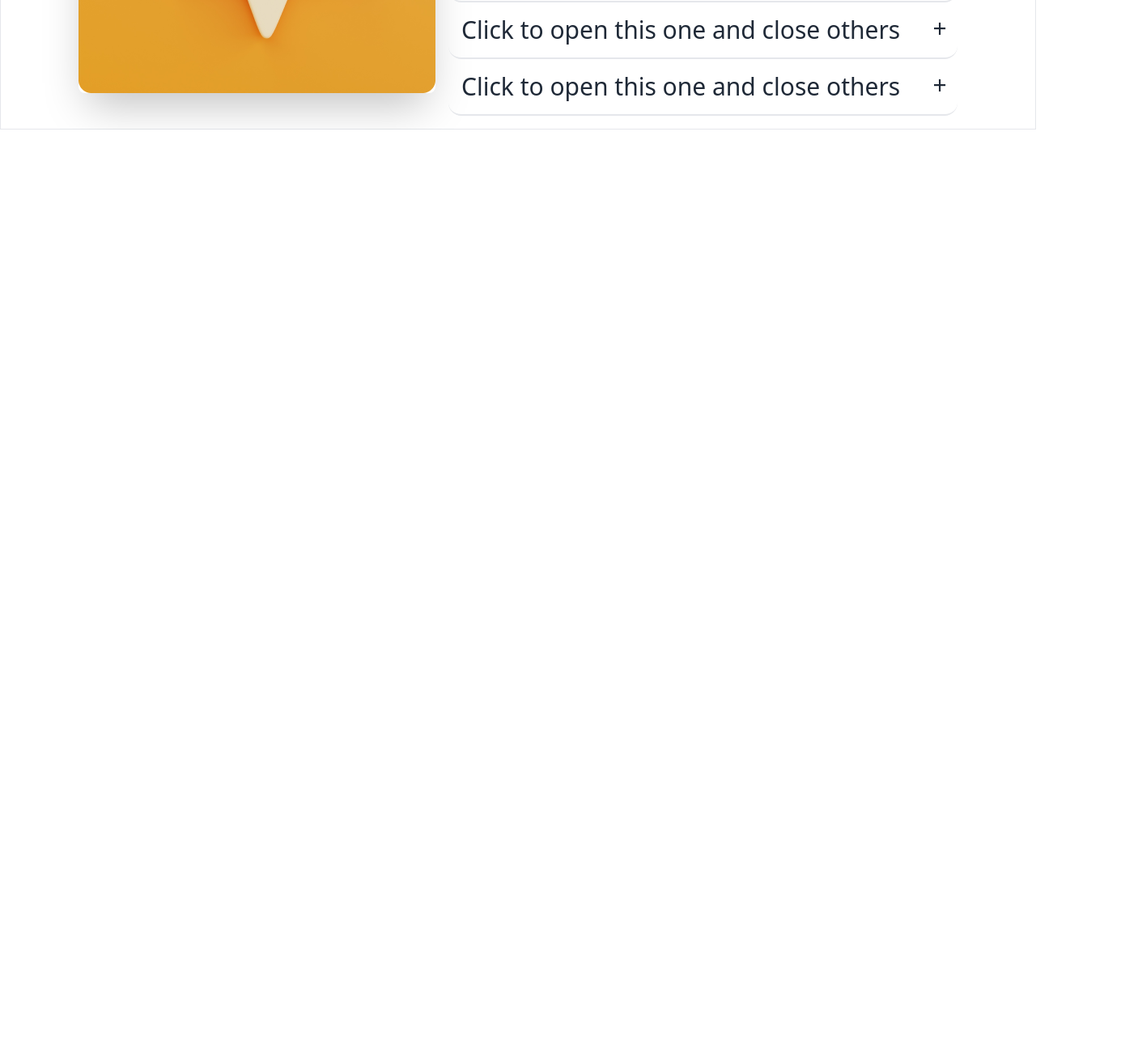
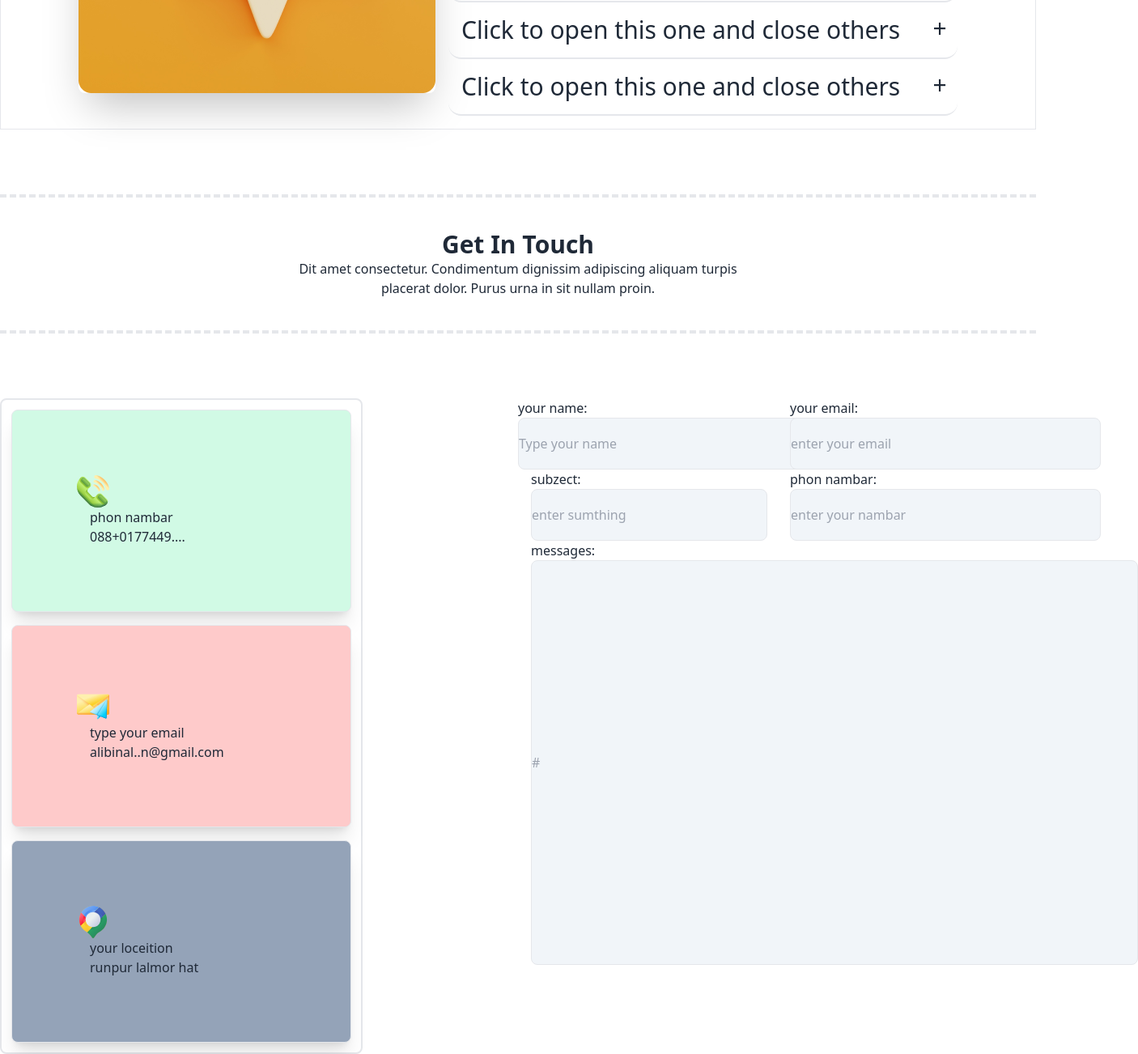
Before and after one commit to muftiramjan/thard-asainmant, a plain HTML site: page index.html in a window 1280 px wide. Shown: the part 3694-4996 px from the top of the page at 81% size, 1406 px wide, since content can reach past the window. Before the commit the page ends 3854 px from the top, so only its background shows below. Drawn offline with nearby package versions, Linux system fonts and the light colour scheme.

Commit message:
forth section complit

```diff
--- a/index.html
+++ b/index.html
@@ -343,6 +343,55 @@
   </div>
 </section>
 
+  <!-- Get In Touch part -->
+<section>
+  <div class="container mx-auto lg:mx-auto lg:my-20 lg:mx-10 lg:p-10 border-y-4 border-dashed">
+    <h2 class="text-3xl font-bold text-center">Get In Touch</h2>
+    <p class="font-normal text-center lg:w-1/2 mx-auto text-black-">Dit amet consectetur. Condimentum dignissim adipiscing aliquam turpis placerat dolor. Purus urna in sit nullam proin. </p>
+</div>
+</section>
+<!-- address bar -->
+<div class="container mx-auto  grid grid-cols-1 lg:grid-cols-2 ">
+            <div class="container lg:border-[2px] rounded-lg space-y-4 lg:w-[70%] p-3">
+              <div class="bg-emerald-100 shadow-xl h-[250px] border rounded-lg px-20 py-20 space-x-4">
+                <img class="w-10" src="3d-accept 1.svg" alt="">
+                <h2 class="">phon nambar</h2>
+                <p>088+0177449....</p>
+              </div>
+              <div class="bg-red-200 shadow-xl h-[250px] lg:border rounded-lg lg:px-20 lg:py-20 lg:space-x-4">
+                <img class="w-10" src="direct 1.svg" alt="">
+                <h2 class="">type your email</h2>
+                <p>alibinal..n@gmail.com</p>
+              </div>
+              <div class="bg-slate-400 shadow-xl h-[250px] lg:border rounded-lg px-20 lg:py-20 lg:space-x-4">
+                <img class="w-10" src="google-maps 1.svg" alt="">
+                <h2 class="">your loceition</h2>
+                <p>runpur lalmor hat</p>
+              </div>
+            </div>
+        <!-- input bar -->
+        <div class=" container grid grid-cols-1 lg:grid-cols-2 w-[100%] h-[200px] lg:space-x-4 lg:mr-10">
+          <div> your name:<br>
+            <input type="ramjan" placeholder="Type your name" class=" bg-slate-100 lg:w-96 border rounded-lg h-16"/>
+          </div>
+        <div>
+          your email:
+          <input type="text" placeholder="enter your email" class="bg-slate-100 lg:w-96 border rounded-lg h-16" />
+        </div>
+        <div class="">
+          subzect:
+          <input type="text" placeholder="enter sumthing" class="bg-slate-100 lg:w-[96%] border rounded-lg h-16 " />
+        </div>
+        <div>
+          phon nambar:
+          <input type="text" placeholder="enter your nambar" class="bg-slate-100 lg:w-96 border rounded-lg h-16" />
+        </div>
+        <div>
+          messages:
+          <input type="text" placeholder="#" class="bg-slate-100 lg:w-[750px] lg:h-[500px] border rounded-lg h-16" />
+        </div>
+       </div>
+</div>
    </main>
    <footer></footer>
 </body>
```
Also changed, not shown: 3d-accept 1.svg (added), direct 1.svg (added), google-maps 1.svg (added).
